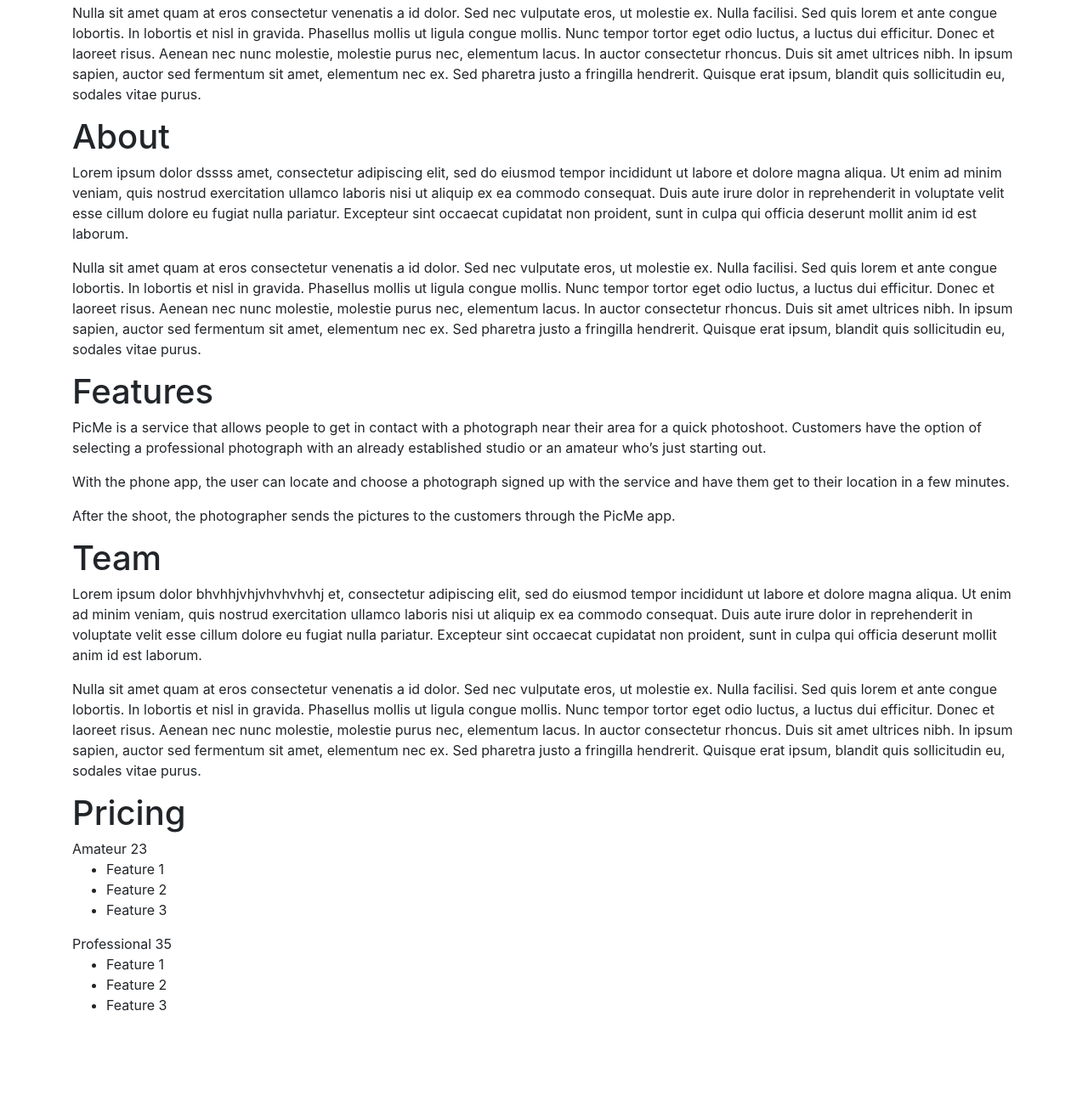
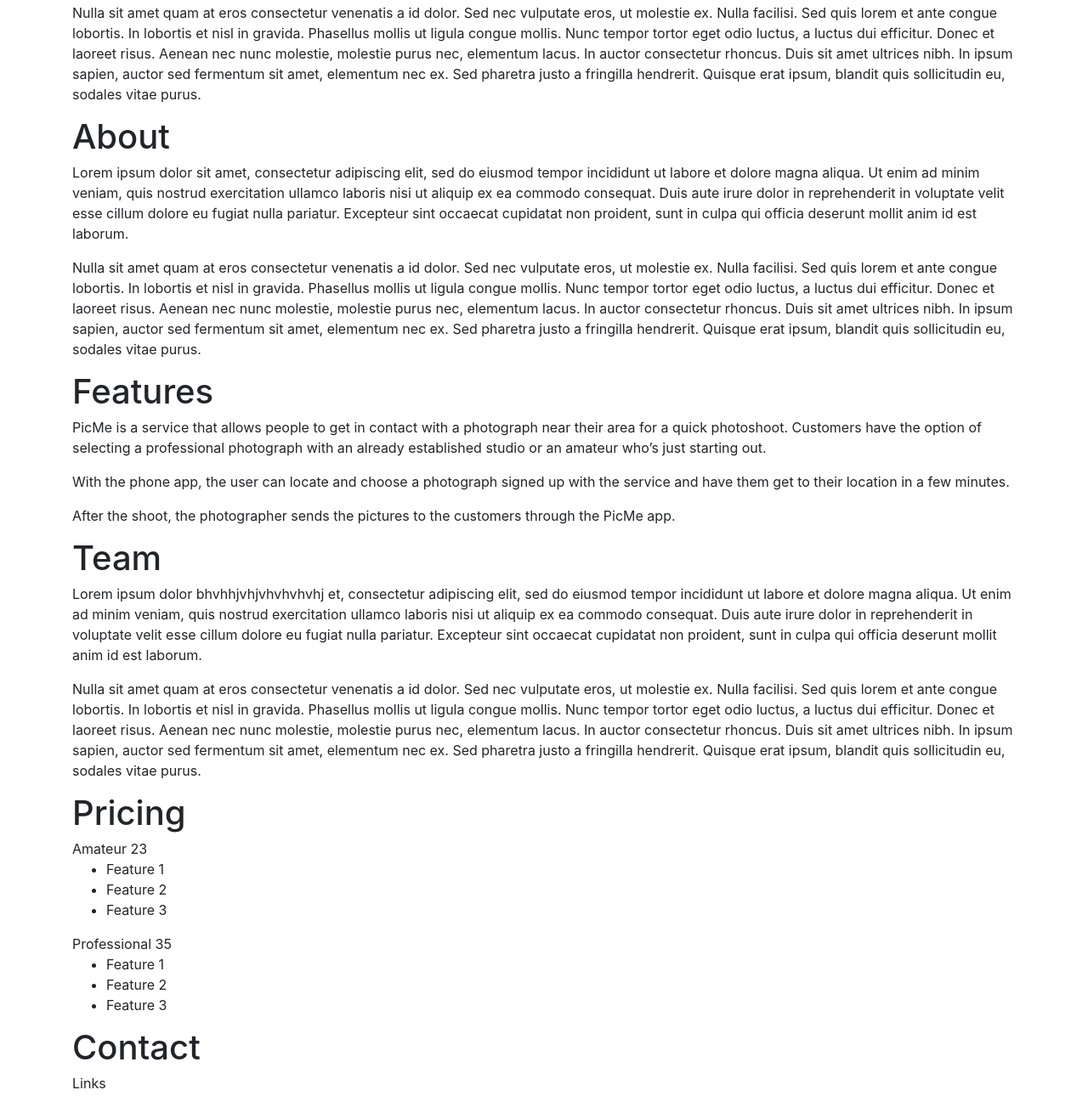
Before and after one commit to littlehadi/PicmeApp, a plain HTML site: page index.html in a window 1280 px wide. Shown: the part 217-1520 px from the top of the page at 85% size. Before the commit the page ends 1428 px from the top, so only its background shows below. Drawn offline with nearby package versions, Linux system fonts and the light colour scheme.

Commit message:
Update index.html

```diff
--- a/index.html
+++ b/index.html
@@ -50,7 +50,7 @@
         <section id="about">
             <div class="container">
                 <h1>About</h1>
-                <p>Lorem ipsum dolor dssss amet, consectetur adipiscing elit, sed do eiusmod tempor incididunt ut labore et dolore magna aliqua. Ut enim ad minim veniam, quis nostrud exercitation ullamco laboris nisi ut aliquip ex ea commodo consequat. Duis aute irure dolor in reprehenderit in voluptate velit esse cillum dolore eu fugiat nulla pariatur. Excepteur sint occaecat cupidatat non proident, sunt in culpa qui officia deserunt mollit anim id est laborum.</p>
+                <p>Lorem ipsum dolor sit amet, consectetur adipiscing elit, sed do eiusmod tempor incididunt ut labore et dolore magna aliqua. Ut enim ad minim veniam, quis nostrud exercitation ullamco laboris nisi ut aliquip ex ea commodo consequat. Duis aute irure dolor in reprehenderit in voluptate velit esse cillum dolore eu fugiat nulla pariatur. Excepteur sint occaecat cupidatat non proident, sunt in culpa qui officia deserunt mollit anim id est laborum.</p>
                 <p>Nulla sit amet quam at eros consectetur venenatis a id dolor. Sed nec vulputate eros, ut molestie ex. Nulla facilisi. Sed quis lorem et ante congue lobortis. In lobortis et nisl in gravida. Phasellus mollis ut ligula congue mollis. Nunc tempor tortor eget odio luctus, a luctus dui efficitur. Donec et laoreet risus. Aenean nec nunc molestie, molestie purus nec, elementum lacus. In auctor consectetur rhoncus. Duis sit amet ultrices nibh. In ipsum sapien, auctor sed fermentum sit amet, elementum nec ex. Sed pharetra justo a fringilla hendrerit. Quisque erat ipsum, blandit quis sollicitudin eu, sodales vitae purus.</p>
             </div>
         </section>
@@ -99,7 +99,10 @@
         </section>
 
         <section id="contact">
-
+            <div class="container">
+                <h1>Contact</h1>
+                <p>Links<p>
+            </div>
         </section>
     </body>
 </html>
```
